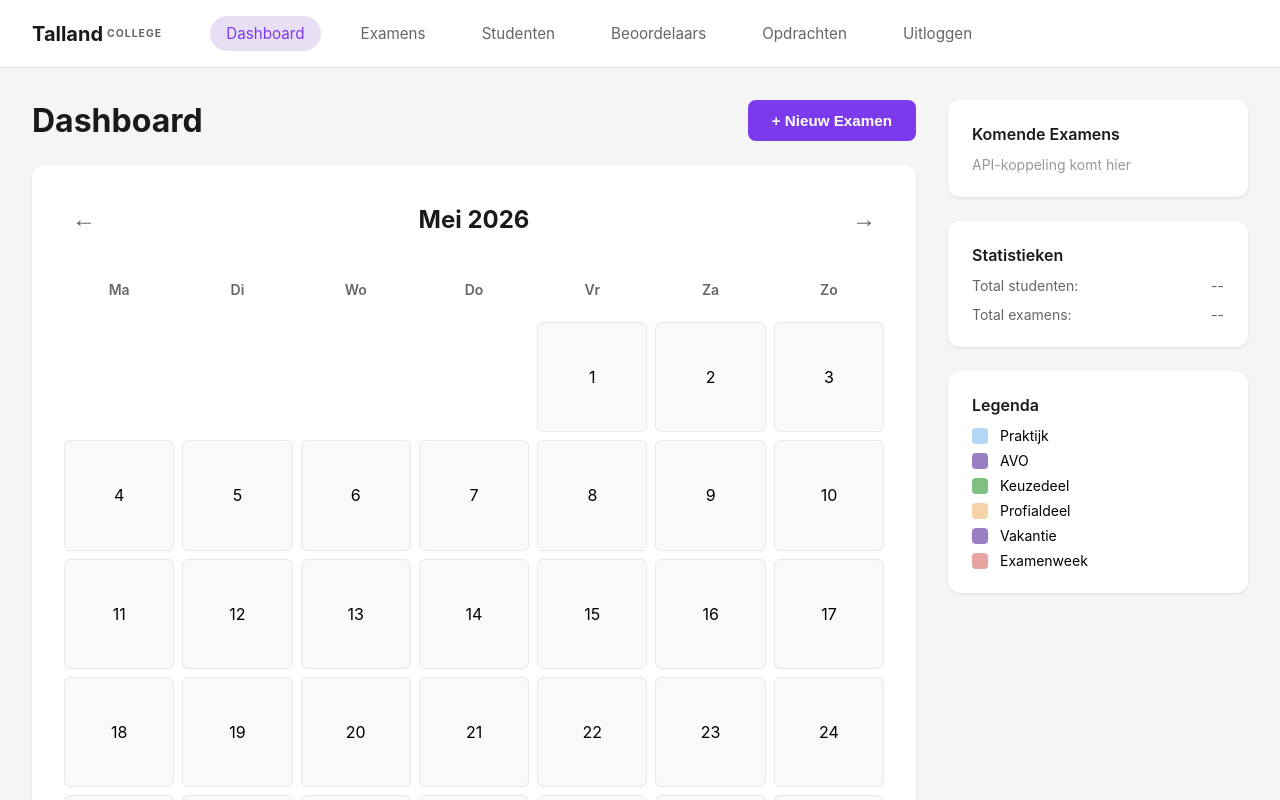
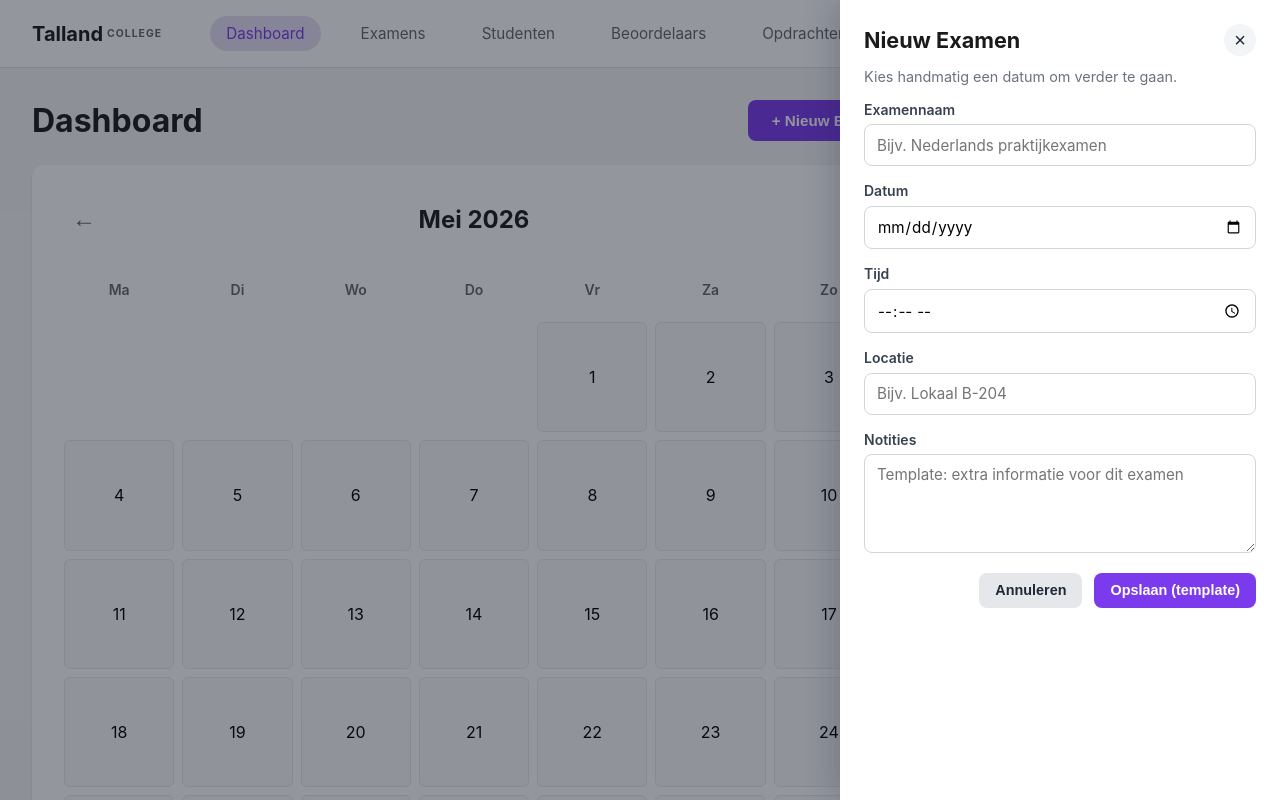
Before and after one commit to yarovlas/exam_tool, a Vue app in the folder Source/frontend/: page / in a window 1280 px wide. Both pictures are taken after a click on the button "+ Nieuw Examen". Shown: the top 800 px of the page. Built offline with nearby package versions, Linux system fonts and the light colour scheme.

Commit message:
feat: enhance dashboard functionality with exam context window and calendar integration

```diff
--- /dev/null
+++ b/Source/frontend/src/components/ExamMakingContextWindow.vue
@@ -0,0 +1,77 @@
+<script setup>
+import { computed } from 'vue'
+
+const props = defineProps({
+  isOpen: {
+    type: Boolean,
+    default: false,
+  },
+  mode: {
+    type: String,
+    default: 'manual',
+  },
+  date: {
+    type: String,
+    default: '',
+  },
+})
+
+const emit = defineEmits(['close', 'update:date'])
+
+const modeText = computed(() => {
+  if (props.mode === 'calendar') {
+    return 'Datum is automatisch ingevuld op basis van je kalenderselectie.'
+  }
+
+  return 'Kies handmatig een datum om verder te gaan.'
+})
+
+const updateDate = (event) => {
+  emit('update:date', event.target.value)
+}
+</script>
+
+<template>
+  <div v-if="isOpen" class="context-window-backdrop" @click.self="emit('close')">
+    <aside class="context-window" role="dialog" aria-modal="true" aria-label="Nieuw examen">
+      <div class="context-window-header">
+        <h2>Nieuw Examen</h2>
+        <button class="context-window-close" type="button" @click="emit('close')">×</button>
+      </div>
+
+      <p class="context-window-hint">{{ modeText }}</p>
+
+      <form class="context-window-form" @submit.prevent>
+        <label>
+          <span>Examennaam</span>
+          <input type="text" placeholder="Bijv. Nederlands praktijkexamen" />
+        </label>
+
+        <label>
+          <span>Datum</span>
+          <input type="date" :value="date" @input="updateDate" />
+        </label>
+
+        <label>
+          <span>Tijd</span>
+          <input type="time" />
+        </label>
+
+        <label>
+          <span>Locatie</span>
+          <input type="text" placeholder="Bijv. Lokaal B-204" />
+        </label>
+
+        <label>
+          <span>Notities</span>
+          <textarea rows="4" placeholder="Template: extra informatie voor dit examen"></textarea>
+        </label>
+
+        <div class="context-window-actions">
+          <button class="btn-secondary" type="button" @click="emit('close')">Annuleren</button>
+          <button class="btn-primary" type="button">Opslaan (template)</button>
+        </div>
+      </form>
+    </aside>
+  </div>
+</template>
--- a/Source/frontend/src/composables/useCalendar.js
+++ b/Source/frontend/src/composables/useCalendar.js
@@ -42,6 +42,7 @@ export function useCalendar() {
 
   return {
     calendarDays,
+    currentDate,
     monthYear,
     nextMonth,
     previousMonth,
--- a/Source/frontend/src/styles/dashboard.css
+++ b/Source/frontend/src/styles/dashboard.css
@@ -267,6 +267,112 @@
   color: #666;
 }
 
+.context-window-backdrop {
+  position: fixed;
+  inset: 0;
+  background: rgba(17, 24, 39, 0.45);
+  display: flex;
+  justify-content: flex-end;
+  z-index: 200;
+}
+
+.context-window {
+  width: min(100%, 440px);
+  height: 100%;
+  background: white;
+  padding: 1.5rem;
+  box-shadow: -8px 0 28px rgba(15, 23, 42, 0.18);
+  overflow-y: auto;
+}
+
+.context-window-header {
+  display: flex;
+  align-items: center;
+  justify-content: space-between;
+  margin-bottom: 0.75rem;
+}
+
+.context-window-header h2 {
+  font-size: 1.35rem;
+  color: #1a1a1a;
+}
+
+.context-window-close {
+  border: none;
+  background: #f3f4f6;
+  color: #1f2937;
+  width: 2rem;
+  height: 2rem;
+  border-radius: 999px;
+  font-size: 1.25rem;
+  line-height: 1;
+  cursor: pointer;
+}
+
+.context-window-hint {
+  color: #6b7280;
+  font-size: 0.9rem;
+  margin-bottom: 1rem;
+}
+
+.context-window-form {
+  display: flex;
+  flex-direction: column;
+  gap: 1rem;
+}
+
+.context-window-form label {
+  display: flex;
+  flex-direction: column;
+  gap: 0.4rem;
+}
+
+.context-window-form span {
+  font-size: 0.875rem;
+  color: #374151;
+  font-weight: 600;
+}
+
+.context-window-form input,
+.context-window-form textarea {
+  border: 1px solid #d1d5db;
+  border-radius: 0.5rem;
+  padding: 0.65rem 0.75rem;
+  font-size: 0.95rem;
+  font-family: inherit;
+}
+
+.context-window-form textarea {
+  resize: vertical;
+}
+
+.context-window-actions {
+  margin-top: 0.25rem;
+  display: flex;
+  justify-content: flex-end;
+  gap: 0.75rem;
+}
+
+.btn-secondary,
+.btn-primary {
+  border: none;
+  border-radius: 0.5rem;
+  padding: 0.6rem 1rem;
+  font-size: 0.9rem;
+  font-weight: 600;
+  cursor: pointer;
+}
+
+.btn-secondary {
+  background: #e5e7eb;
+  color: #1f2937;
+}
+
+.btn-primary {
+  background: #7c3aed;
+  color: white;
+}
+
 @media (max-width: 1024px) {
   .dashboard-grid {
     grid-template-columns: 1fr;
--- a/Source/frontend/src/views/DashboardView.vue
+++ b/Source/frontend/src/views/DashboardView.vue
@@ -1,8 +1,40 @@
 <script setup>
+import { ref } from 'vue'
+import ExamMakingContextWindow from '../components/ExamMakingContextWindow.vue'
 import { eventTypes } from '../constants/dashboard'
 import { useCalendar } from '../composables/useCalendar'
 
-const { calendarDays, monthYear, nextMonth, previousMonth } = useCalendar()
+const { calendarDays, currentDate, monthYear, nextMonth, previousMonth } = useCalendar()
+
+const isExamContextOpen = ref(false)
+const examContextMode = ref('manual')
+const examFormDate = ref('')
+
+const padDatePart = (value) => String(value).padStart(2, '0')
+
+const toIsoDate = (year, monthIndex, day) => {
+  return `${year}-${padDatePart(monthIndex + 1)}-${padDatePart(day)}`
+}
+
+const openExamContextFromCalendar = (day) => {
+  if (!day) {
+    return
+  }
+
+  examContextMode.value = 'calendar'
+  examFormDate.value = toIsoDate(currentDate.value.getFullYear(), currentDate.value.getMonth(), day)
+  isExamContextOpen.value = true
+}
+
+const openExamContextManual = () => {
+  examContextMode.value = 'manual'
+  examFormDate.value = ''
+  isExamContextOpen.value = true
+}
+
+const closeExamContext = () => {
+  isExamContextOpen.value = false
+}
 </script>
 
 <template>
@@ -11,7 +43,7 @@ const { calendarDays, monthYear, nextMonth, previousMonth } = useCalendar()
       <section class="calendar-section">
         <div class="calendar-header">
           <h1>Dashboard</h1>
-          <button class="btn-new-exam">+ Nieuw Examen</button>
+          <button class="btn-new-exam" @click="openExamContextManual">+ Nieuw Examen</button>
         </div>
 
         <div class="calendar-card">
@@ -26,7 +58,13 @@ const { calendarDays, monthYear, nextMonth, previousMonth } = useCalendar()
           </div>
 
           <div class="calendar-grid">
-            <div v-for="(day, index) in calendarDays" :key="index" class="calendar-day" :class="{ empty: !day }">
+            <div
+              v-for="(day, index) in calendarDays"
+              :key="index"
+              class="calendar-day"
+              :class="{ empty: !day }"
+              @click="openExamContextFromCalendar(day)"
+            >
               <span v-if="day">{{ day }}</span>
             </div>
           </div>
@@ -65,4 +103,12 @@ const { calendarDays, monthYear, nextMonth, previousMonth } = useCalendar()
       </aside>
     </div>
   </main>
+
+  <ExamMakingContextWindow
+    :is-open="isExamContextOpen"
+    :mode="examContextMode"
+    :date="examFormDate"
+    @close="closeExamContext"
+    @update:date="examFormDate = $event"
+  />
 </template>
```
